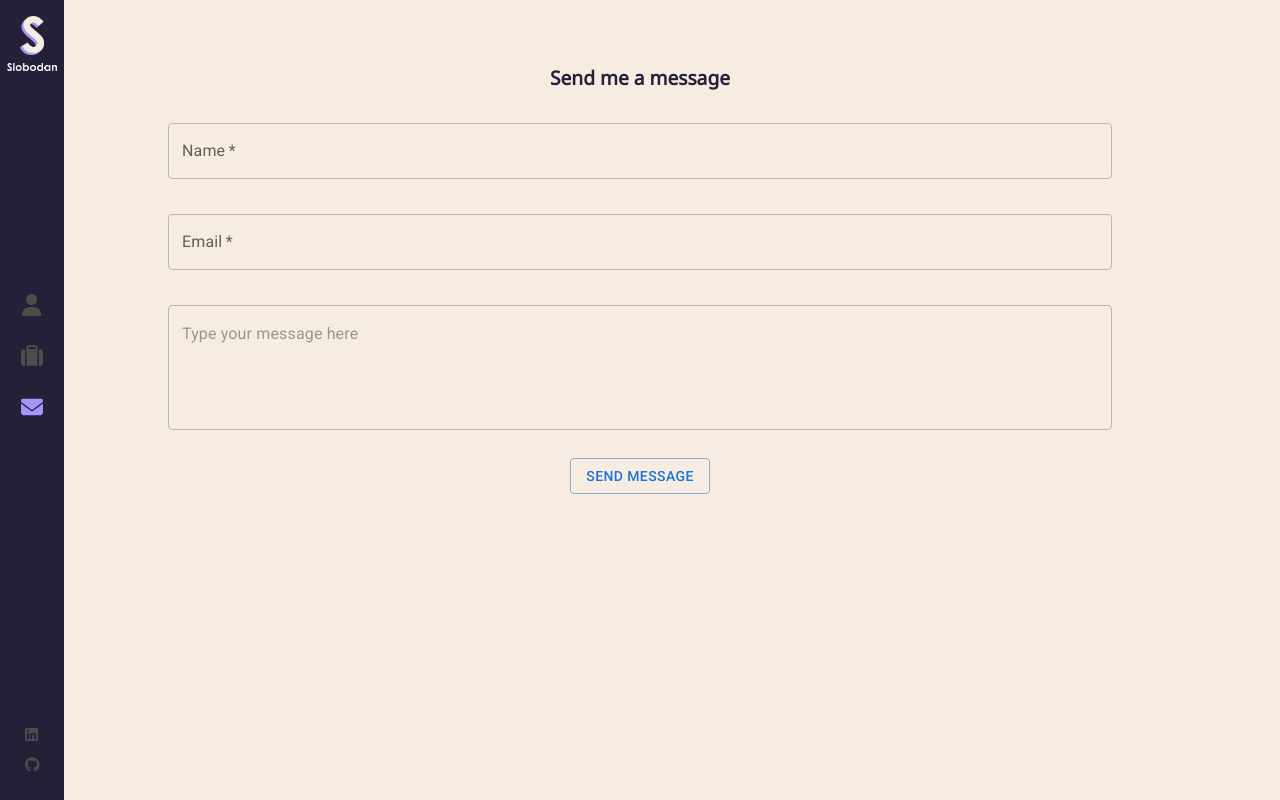
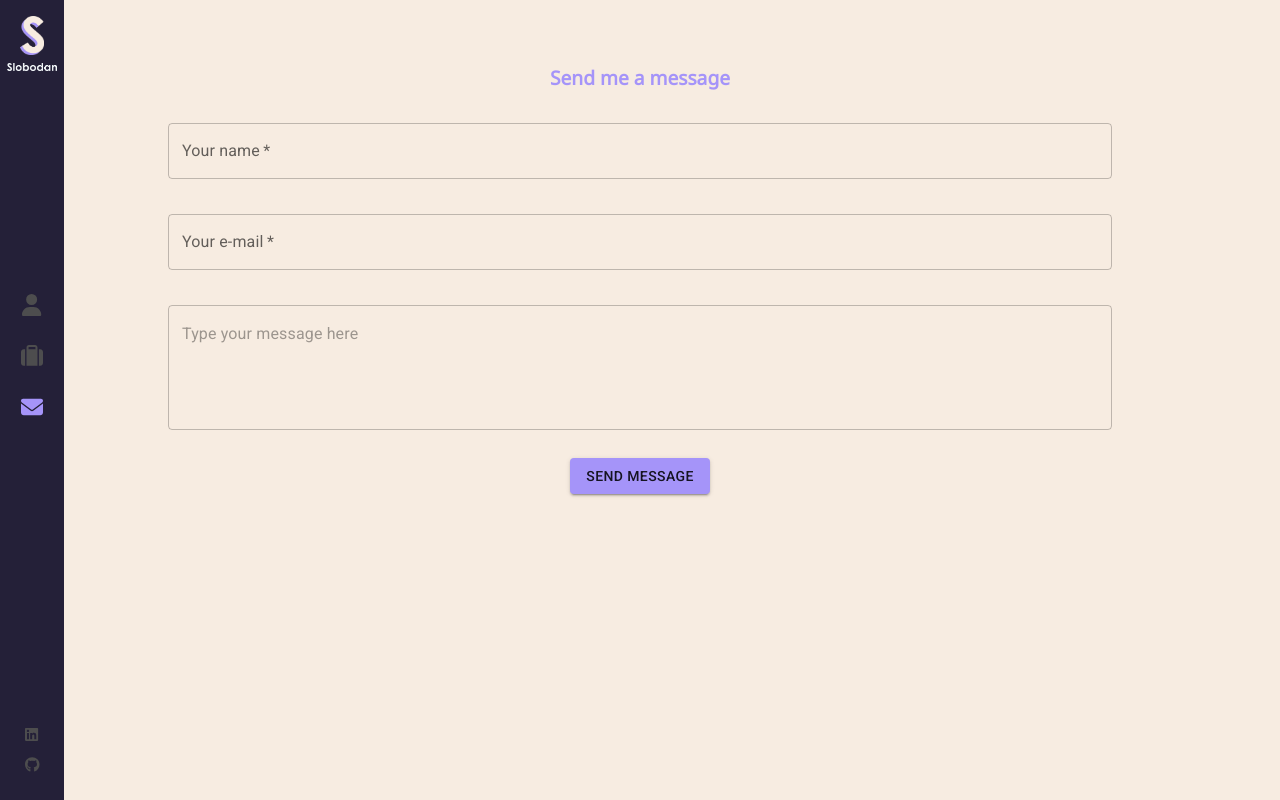
Before and after one commit to brunash/portfolio, a React (Create React App) app: page /contact in a window 1280 px wide. Built offline with nearby package versions, Linux system fonts and the light colour scheme.

Commit message:
changed contact page colors to better reflect the website styles

```diff
--- a/src/components/Button/Button.js
+++ b/src/components/Button/Button.js
@@ -1,11 +1,32 @@
 import * as React from 'react';
 import Stack from '@mui/material/Stack';
 import Button from '@mui/material/Button';
+import { createTheme, ThemeProvider } from "@mui/material/styles";
+
 
 export default function BasicButtons() {
+
+  const theme = createTheme({
+    status: {
+      danger: "#e53e3e",
+    },
+    palette: {
+      primary: {
+        main: "#a594f9ff",
+        darker: "#242038ff",
+      },
+      neutral: {
+        main: "#64748B",
+        contrastText: "#fff",
+      },
+    },
+  });
+
   return (
     <Stack spacing={2} direction="row">
-      <Button variant="outlined" type='submit'>Send Message</Button>
+      <ThemeProvider theme={theme}>
+      <Button variant="contained" type='submit' color='primary'>Send Message</Button>
+      </ThemeProvider>
     </Stack>
   );
 }
--- a/src/components/Contact/Contact.css
+++ b/src/components/Contact/Contact.css
@@ -8,6 +8,7 @@ form {
   margin: 3rem 0;
   margin-left: 5.5rem;
   font-family: "NotoSans";
+  color: #a594f9;
   display: flex;
   flex-direction: column;
   width: 75%;
--- a/src/components/Contact/Contact.js
+++ b/src/components/Contact/Contact.js
@@ -3,12 +3,28 @@ import React, { useRef } from 'react';
 import emailjs from 'emailjs-com';
 import Button from '../Button/Button'
 import { TextField } from '@mui/material';
-import { useEffect, useState } from 'react';
-
+import { createTheme, ThemeProvider} from '@mui/material/styles';
 
 
 const Contact = () => {
     const form = useRef();
+
+    const theme = createTheme({
+      status: {
+        danger: "#e53e3e",
+      },
+      palette: {
+        primary: {
+          main: "#a594f9ff",
+          darker: "#242038ff",
+        },
+        neutral: {
+          main: "#64748B",
+          contrastText: "#fff",
+        },
+      },
+    });
+
 
     const sendEmail = (e) => {
       e.preventDefault();
@@ -20,106 +36,69 @@ const Contact = () => {
       e.target.reset();
     };
 
-    const [mousePosition, setMousePosition] = useState({
-        x: 0,
-        y: 5
-    });
-    const [cursorVariant, setCursorVariant] = useState("default");
-
-
-    useEffect(() => {
-        const mouseMove = e => {
-            setMousePosition({
-                x: e.clientX,
-                y: e.clientY
-            })
-        }
-
-        window.addEventListener("mousemove", mouseMove);
-
-        return () => {
-            window.removeEventListener("mousemove", mouseMove);
-        }
-    }, []);
-
-    const variants = {
-        default: {
-            x: mousePosition.x - 15,
-            y: mousePosition.y - 16,
-            backgroundColor: "yellow"
-        },
-        text: {
-            height: 75,
-            width: 75,
-            x: mousePosition.x - 50,
-            y: mousePosition.y - 50,
-            backgroundColor: "pink",
-            mixBlendMode: "overlay"
-        }
-    }
-
-    const textEnter = () => setCursorVariant("text");
-    const textLeave = () => setCursorVariant("default");
 
     return (
       <section className="contact">
-            <div className='contact__title--container'>
-            <h3 className='contact__title'>Send me a message</h3>
+        <div className="contact__title--container">
+          <h3 className="contact__title">Send me a message</h3>
         </div>
         <form ref={form} onSubmit={sendEmail} className="contact__form">
+          <ThemeProvider theme={theme}>
             <TextField
-                className='contact__input'
+              className="contact__input"
               required
-                type='text'
-                name='name'
+              type="text"
+              name="name"
               autoComplete="off"
-                label='Name'
+              label="Your name"
               sx={{
-                '& > :not(style)': { m: 1 },
+                "& > :not(style)": { m: 1 },
                 input: {
-                    color: 'white'
-                }
+                  color: "primary",
+                },
               }}
-
             />
             <TextField
               required
-                className='contact__input'
-                type='email'
-                name='email'
+              className="contact__input"
+              type="email"
+              name="email"
               autoComplete="off"
-                label='Email'
+              label="Your e-mail"
               sx={{
-                '& > :not(style)': { m: 1 },
-                color: 'black',
+                "& > :not(style)": { m: 1 },
+                color: "primary",
                 input: {
-                    color: 'white',
-                    background: 'inherit'
-                }
+                  color: "primary",
+                  background: "neutral",
+                },
               }}
             />
 
             <TextField
               multiline
               required
-                className='contact__input'
-                type='text'
+              className="contact__input"
+              type="text"
               autoComplete="off"
               sx={{
-                '& > :not(style)': { m: 1 },
-                color: 'primary',
+                "& > :not(style)": { m: 1 },
+                color: "primary",
                 input: {
-                    color: 'white',
-                }
+                  color: "white",
+                },
               }}
-                rows={4} name='message' placeholder='Type your message here'/>
-                {/* <button className='button' type='submit'>Send Message</button> */}
-                <div className='button__container'>
-                <Button className='button'></Button>
+              rows={4}
+              name="message"
+              placeholder="Type your message here"
+            />
+          </ThemeProvider>
+          <div className="button__container">
+            <Button className="button"></Button>
           </div>
         </form>
       </section>
-    )
+    );
 }
 
 export default Contact;
--- a/src/components/Contact/Contact.scss
+++ b/src/components/Contact/Contact.scss
@@ -1,4 +1,5 @@
 @use '../../styles/partials/mixins'as *;
+@use '../../styles/partials/colors'as *;
 
 form{
     display: flex;
@@ -11,6 +12,7 @@ form{
     margin: 3rem 0;
     margin-left: 5.5rem;
     font-family: 'NotoSans';
+    color: $maximum-blue-purple;
     display: flex;
     flex-direction: column;
     width: 75%;
```
Also changed, not shown: 1 other file (tests, documents, lock files or other folders). Lines whose indentation alone changed are shown as unchanged.
